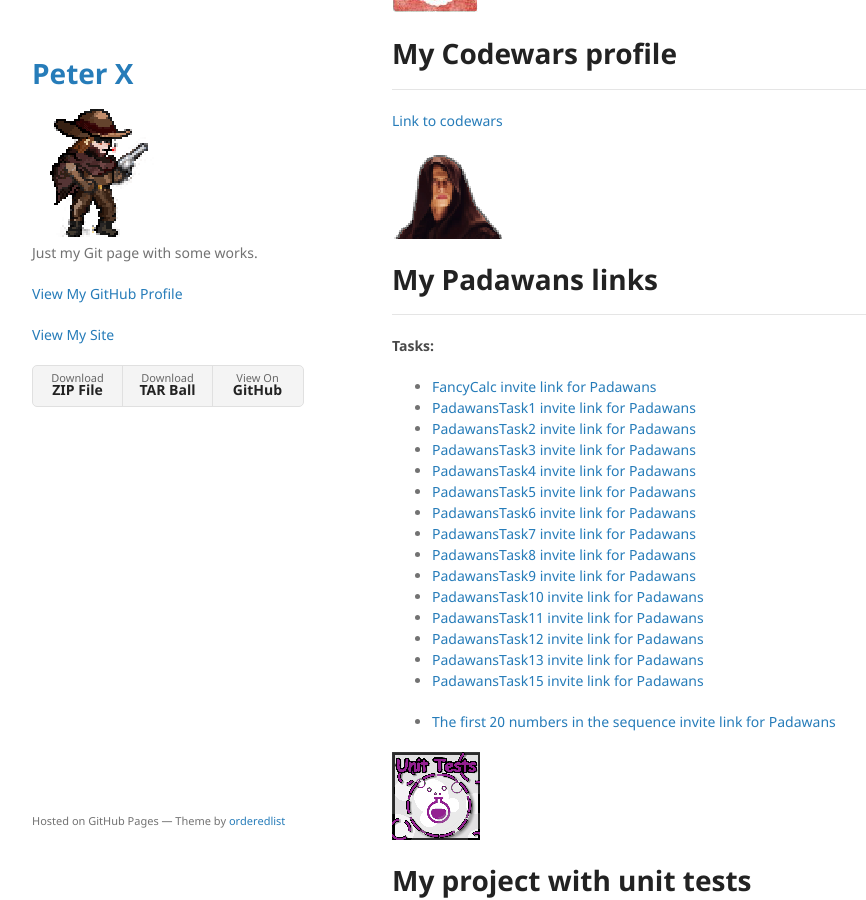
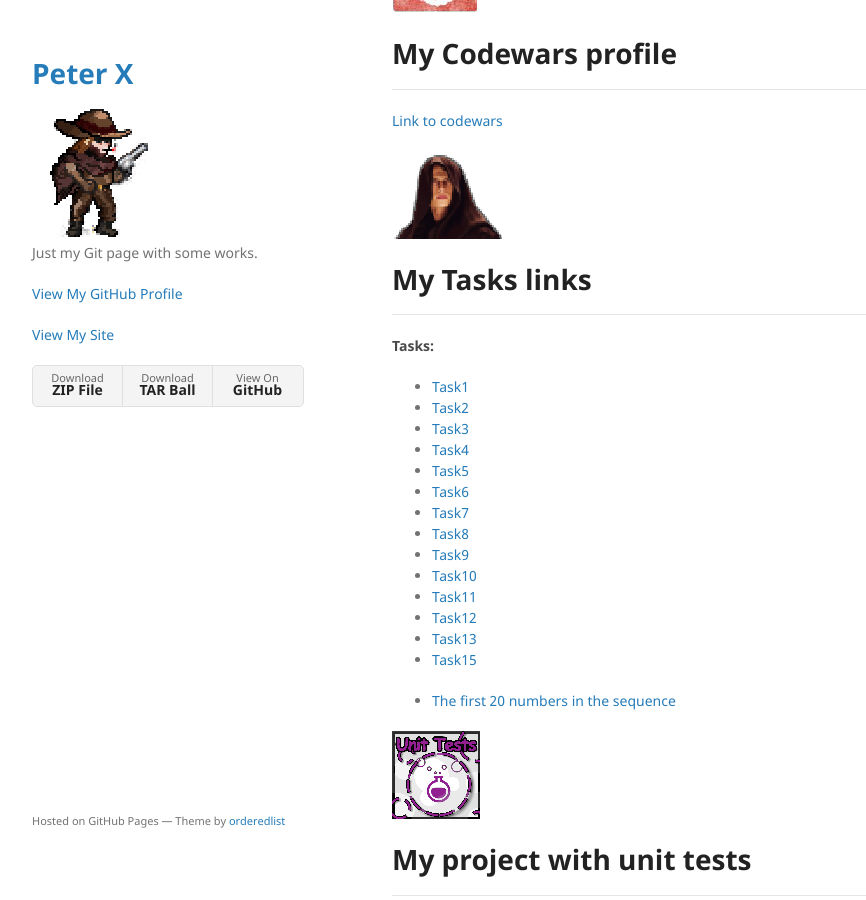
Before and after one commit to StwUser/StwUser.github.io, a Jekyll site: the page built from index.md, in a window 1280 px wide and 900 px high, scrolled down 589 px. Shown: the whole window, without its empty margins (178-1044 px from the left). Built offline with Jekyll 4.4.1, drawn with Linux system fonts in a browser that asks for light colours; our own code applies the rules of GitHub Pages for plain Markdown files.

Commit message:
NewChangesForPort

```diff
--- a/index.md
+++ b/index.md
@@ -25,30 +25,29 @@
 
 
 ![Padawans](/assets/img/padawan.png)
-# My Padawans links
+# My Tasks links
 --------------------------------------------------------------------------------
 
 #### Tasks:
 
-*   [FancyCalc invite link for Padawans](https://github.com/StwUser/FancyCalc/invitations)
-*   [PadawansTask1 invite link for Padawans](https://github.com/StwUser/PadawansTask1/invitations)
-*   [PadawansTask2 invite link for Padawans](https://github.com/StwUser/PadawansTask2/invitations)
-*	[PadawansTask3 invite link for Padawans](https://github.com/StwUser/PadawansTask3/invitations)
-*	[PadawansTask4 invite link for Padawans](https://github.com/StwUser/PadawansTask4/invitations)
-*	[PadawansTask5 invite link for Padawans](https://github.com/StwUser/PadawansTask5/invitations)
-*	[PadawansTask6 invite link for Padawans](https://github.com/StwUser/PadawansTask6/invitations)
-*	[PadawansTask7 invite link for Padawans](https://github.com/StwUser/PadawansTask7/invitations)
-*	[PadawansTask8 invite link for Padawans](https://github.com/StwUser/PadawansTask8/invitations)
-*	[PadawansTask9 invite link for Padawans](https://github.com/StwUser/PadawansTask9/invitations)
-*	[PadawansTask10 invite link for Padawans](https://github.com/StwUser/PadawansTask10/invitations)
-*	[PadawansTask11 invite link for Padawans](https://github.com/StwUser/PadawansTask11/invitations)
-*	[PadawansTask12 invite link for Padawans](https://github.com/StwUser/PadawansTask12/invitations)
-*	[PadawansTask13 invite link for Padawans](https://github.com/StwUser/PadawansTask13/invitations)
-*	[PadawansTask15 invite link for Padawans](https://github.com/StwUser/PadawansTask15/invitations)
+*   [Task1](https://github.com/StwUser/Task1)
+*   [Task2](https://github.com/StwUser/Task2)
+*	[Task3](https://github.com/StwUser/Task3)
+*	[Task4](https://github.com/StwUser/Task4)
+*	[Task5](https://github.com/StwUser/Task5)
+*	[Task6](https://github.com/StwUser/Task6)
+*	[Task7](https://github.com/StwUser/Task7)
+*	[Task8](https://github.com/StwUser/Task8)
+*	[Task9](https://github.com/StwUser/Task9)
+*	[Task10](https://github.com/StwUser/Task10)
+*	[Task11](https://github.com/StwUser/Task11)
+*	[Task12](https://github.com/StwUser/Task12)
+*	[Task13](https://github.com/StwUser/Task13)
+*	[Task15](https://github.com/StwUser/Task15)
 
 
 
-*	[ The first 20 numbers in the sequence invite link for Padawans](https://github.com/StwUser/TheFirst20namesInTheSequence/invitations)
+*	[ The first 20 numbers in the sequence](https://github.com/StwUser/TheFirst20namesInTheSequence)
 
 
 ![UnitTests](/assets/img/unit.png)
```
